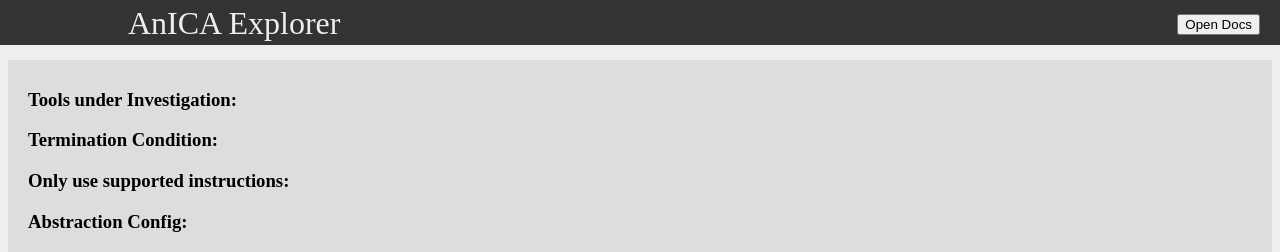
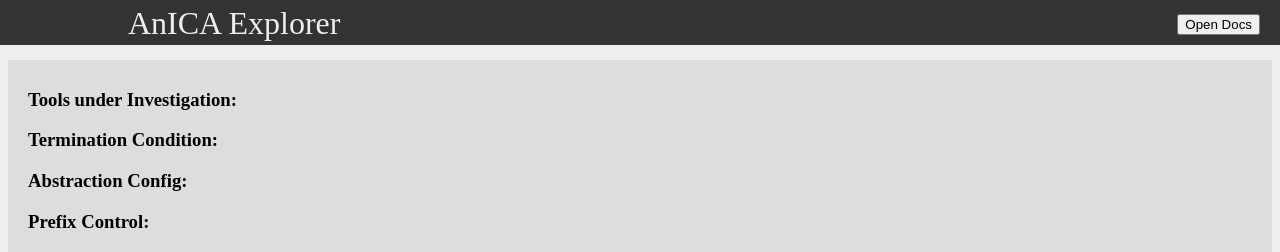
Before and after one commit to cdl-saarland/AnICA-UI, a Django app: template anica_ui/basic_ui/templates/basic_ui/campaign_overview.html in a window 1280 px wide. Shown: the top 252 px of the page. Run offline with Django 3.2, Linux system fonts and the light colour scheme; the template is opened without the code that fills it, so the values that code supplies are empty.

Commit message:
No longer display whether the config restricts to the supported insns
This is indicated in the abstraction config now anyway

```diff
--- a/anica_ui/basic_ui/templates/basic_ui/campaign_overview.html
+++ b/anica_ui/basic_ui/templates/basic_ui/campaign_overview.html
@@ -22,9 +22,6 @@
                 <li><b>{{condition}}:</b> {{value}}</li>
             {% endfor %}
         </ul>
-
-    <h3>Only use supported instructions:</h3>
-    {{restrict_to_supported_insns}}
 
     <h3>Abstraction Config:</h3>
         {{ abstraction_config | safe }}
--- a/anica_ui/basic_ui/views.py
+++ b/anica_ui/basic_ui/views.py
@@ -266,13 +266,11 @@ def single_campaign_view(request, campaign_id):
             make_generality_histogramm_plot(relevant_discoveries, cmp_discoveries),
         ]
 
-    restrict_to_supported_insns = campaign_obj.restrict_to_supported_insns
 
     context = {
             'campaign': campaign_obj,
             'tool_list': tool_list,
             'termination_condition': termination_condition,
-            'restrict_to_supported_insns': restrict_to_supported_insns,
             'abstraction_config': cfg_str,
 
             'is_comparing': len(cmp_campaign_objs) > 0,
```
